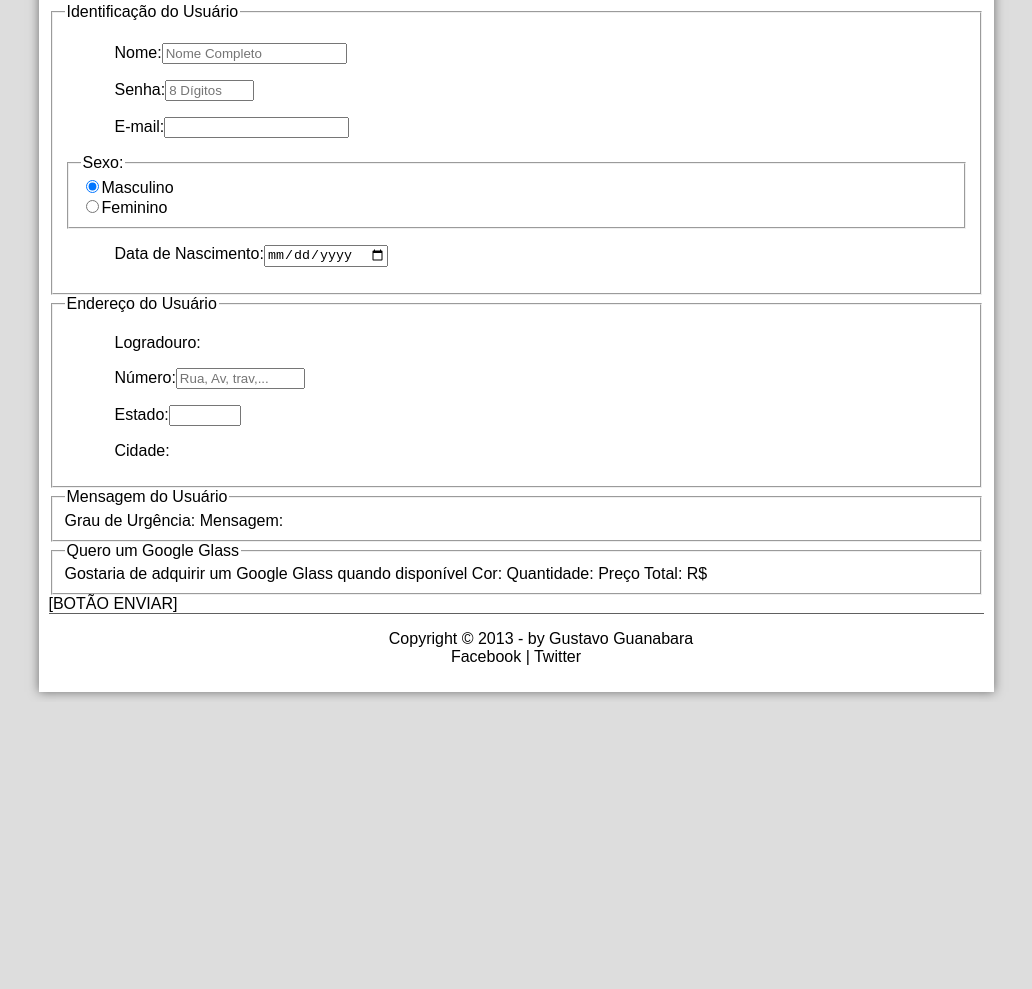
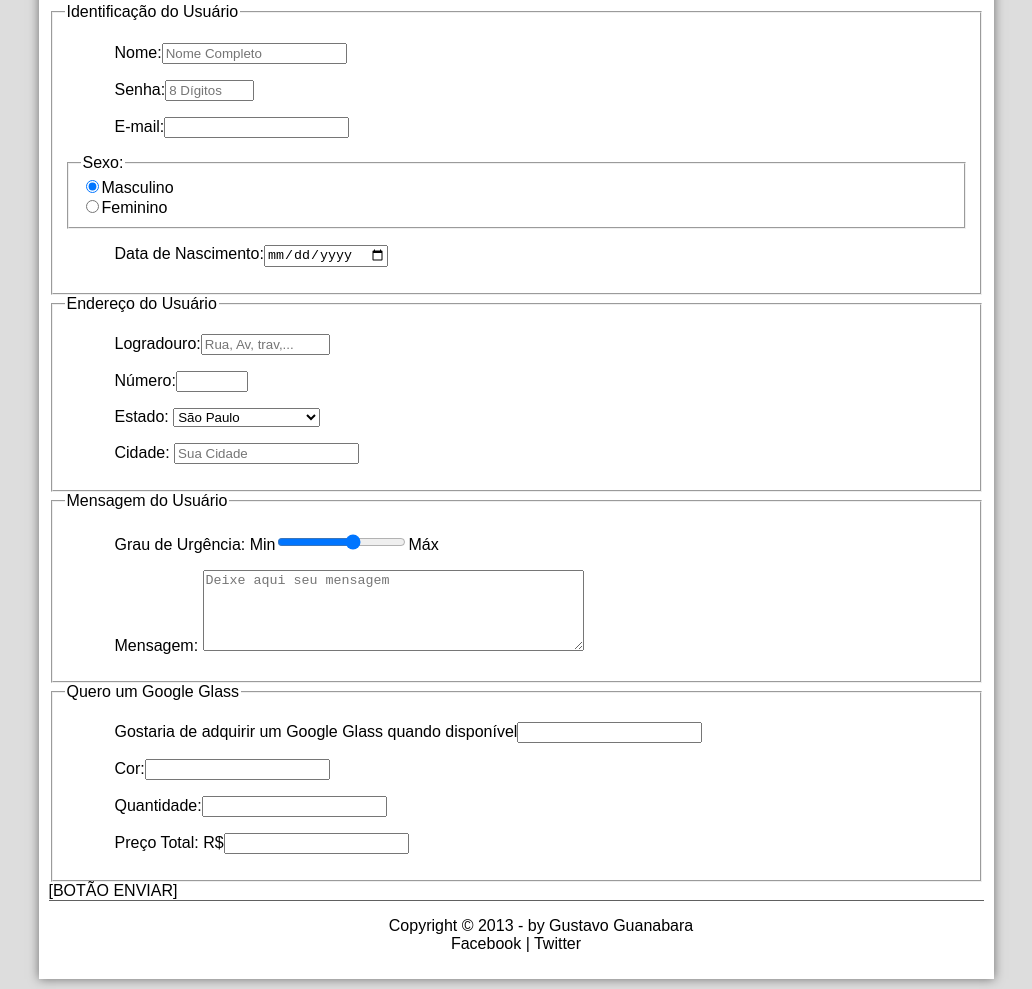
Before and after one commit to GuiBarreto/CURSO-DE-HTML5, a plain HTML site: page fale-conosco.html in a window 1280 px wide. Shown: the part 344-1333 px from the top of the page, without its empty margins (124-1156 px from the left). Before the commit the page ends 1046 px from the top, so only its background shows below. Drawn offline with Linux system fonts and the light colour scheme.

Commit message:
Update fale-conosco.html

```diff
--- a/fale-conosco.html
+++ b/fale-conosco.html
@@ -51,7 +51,7 @@
         </section>
 
 
-    <form>
+    <form method="POST" id="fContato" action="mailto:contato@cursoemvideo.com">
         <fieldset id="usuario"><legend>Identificação do Usuário</legend>
         <p>Nome:<label for="cNome"></label><input type="text" name="tNome" id="cNome" size="20" maxlength="30" placeholder="Nome Completo"/></p>
         <p>Senha:<label for="cSenha"></label><input type="password" name="tSenha" id="cSenha" size="8" maxlength="8" placeholder="8 Dígitos"/></p>
@@ -63,22 +63,43 @@
         </fieldset>
 
         <fieldset id="endereco"><legend>Endereço do Usuário</legend>
-        <p>Logradouro:</p>
-        <p><label>Número:</label><input type="text" name="tRua" id="cRua" size="13" maxlength="80" placeholder="Rua, Av, trav,..." /></p>
-        <p>Estado:<input type="number" name="tNum" id="cNum" min="0" max="9999"/></p>
-        <p>Cidade:</p>
+        <p>Logradouro:<input type="text" name="tRua" id="cRua" size="13" maxlength="80" placeholder="Rua, Av, trav,..." /></p>
+        <p><label>Número:</label><input type="number" name="tNum" id="cNum" min="0" max="9999"/></p>
+        <p><label for="cEst">Estado:</label>
+            <select name="tEst" id="cEst">
+            <optgroup label="Região Suldeste">
+                <option value="RJ">Rio de Janeiro</option>
+                <option value="SP" selected>São Paulo</option>
+                <option value="MG">Minas Gerais</option>
+            </optgroup>
+            <optgroup label="Região Sul">
+                <option value="PR">Paraná</option>
+                <option value="SC">Santa Catarina</option>
+                <option value="RS">Rio Grande do Sul</option>
+            </optgroup>
+        </select></p>
+        <p><label for="cCid">Cidade:</label>
+        <input type="text" name="tCid" id="cCid" maxlength="40" size="20" placeholder="Sua Cidade" list="cidades"/></p>
+        <datalist id="cidades">
+            <option value="Rio de Janeiro"></option>
+            <option value="Nova Iguaçu"></option>
+            <option value="Niterói"></option>
+            <option value="Belford roxo"></option>
+        </datalist>
         </fieldset>
 
         <fieldset id="mensagem"><legend>Mensagem do Usuário</legend>
-        Grau de Urgência:
-        Mensagem:
+        <p><label for="cUrg">Grau de Urgência:</label>
+        Min<input type="range" name="tUrg" id="cUrg" min="0" max="10" step="2"/>Máx</p>
+        <p><label for="cMsg">Mensagem:</label>
+        <textarea name="tMsg" id="cMsg" cols="45" rows="5" placeholder="Deixe aqui seu mensagem"></textarea></p>
         </fieldset>
 
         <fieldset id="pedido"><legend>Quero um Google Glass</legend>
-        Gostaria de adquirir um Google Glass quando disponível
-        Cor:
-        Quantidade:
-        Preço Total: R$
+        <p><label for="cPed">Gostaria de adquirir um Google Glass quando disponível</label><input /></p>
+        <p><label for="cCor">Cor:</label><input /></p>
+        <p><label for="cQtd">Quantidade:</label><input /></p>
+        <p><label for="cTot">Preço Total: R$</label><input /></p>
         </fieldset>
 
         [BOTÃO ENVIAR]
```
